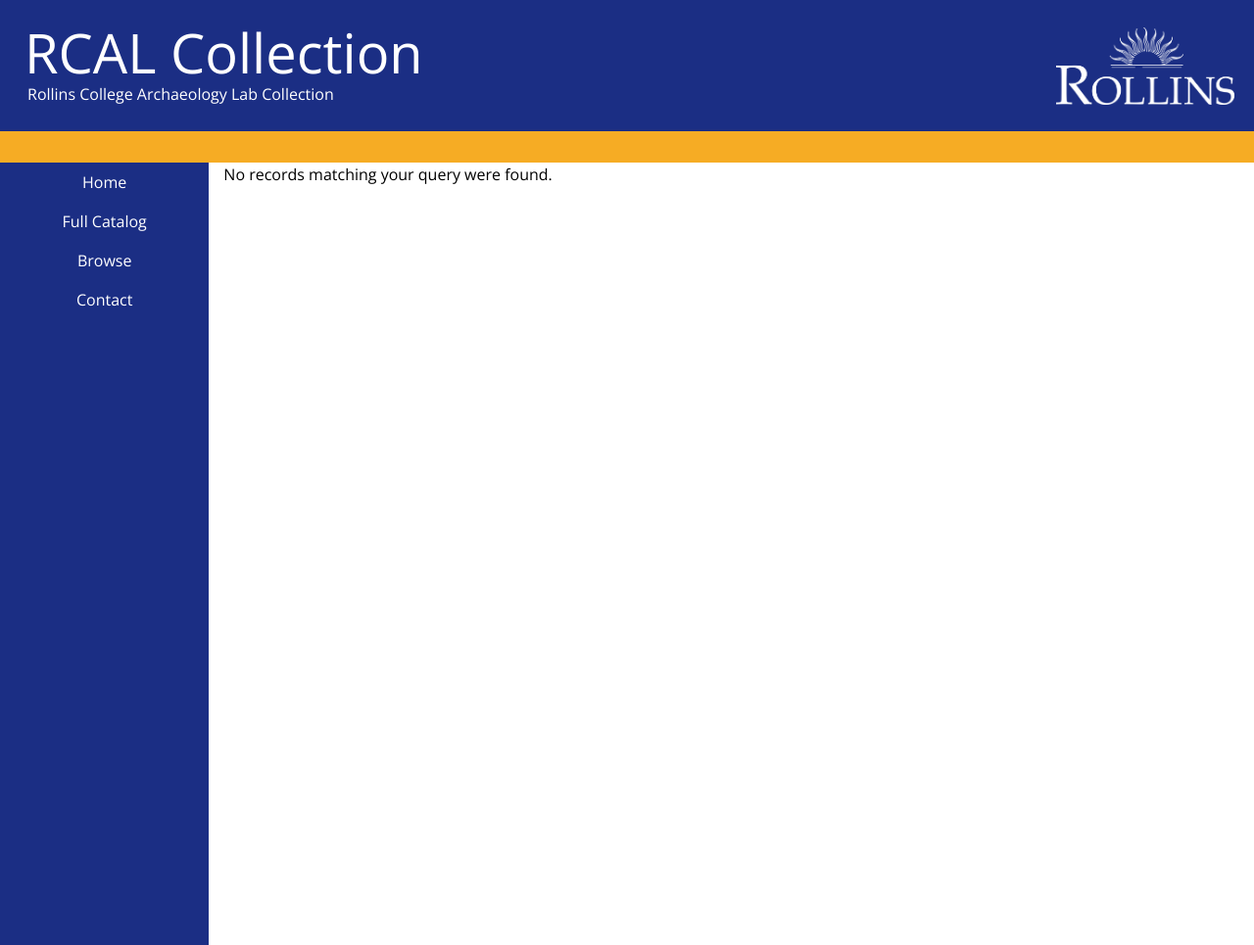
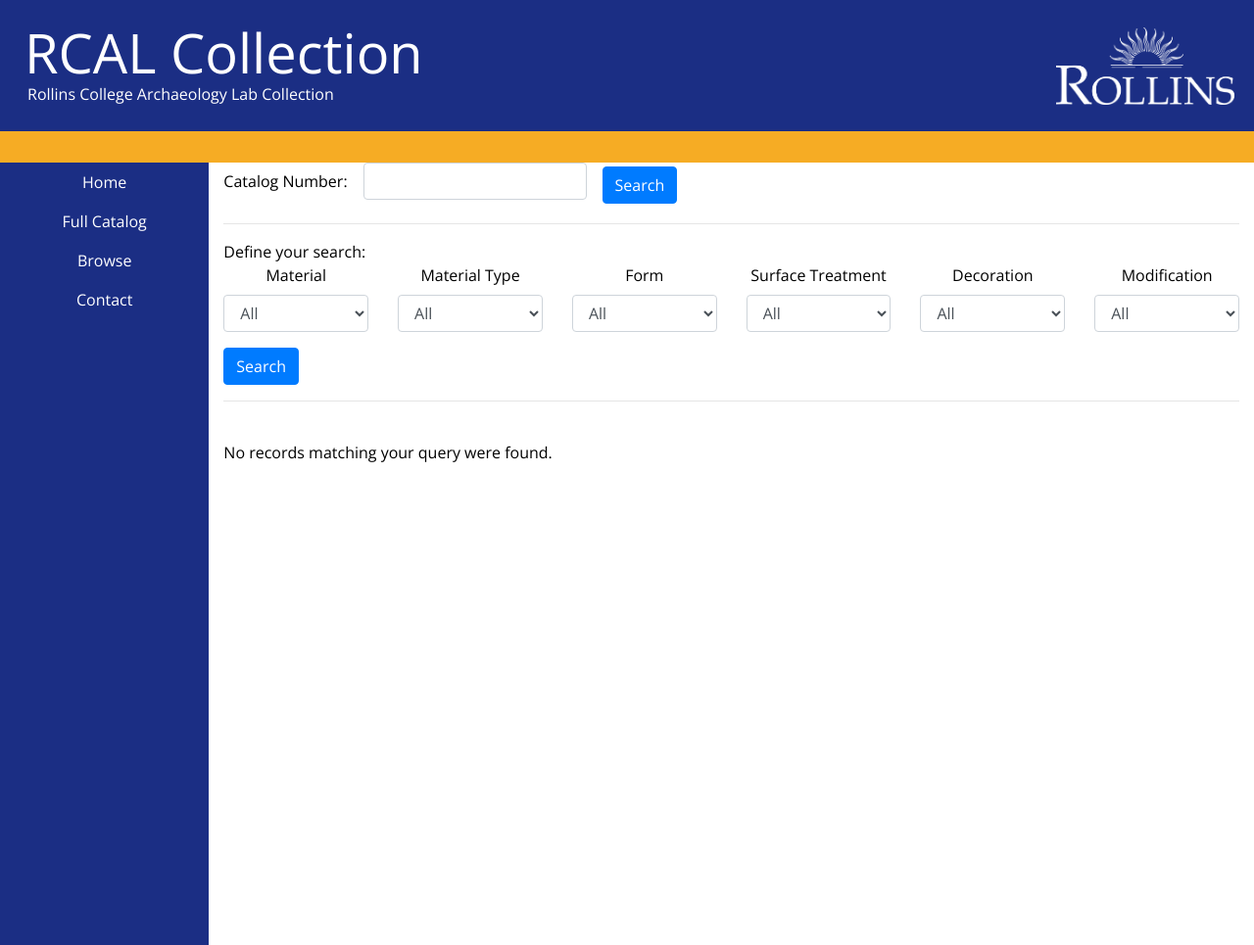
Before and after one commit to AADeLucia/cms-capstone-archae-catalog, a PHP site: page /browse.php in a window 1280 px wide. Shown: the top 965 px of the page at 98% size. Run offline with PHP 8.4, Linux system fonts and the light colour scheme; data that the repository does not hold is empty; some libraries are stand-ins or nearby versions.

Commit message:
added form mockup

```diff
--- a/browse.php
+++ b/browse.php
@@ -22,7 +22,84 @@
             </nav>
           </div>
           <div class="col" id="content_section">
+
+            <!-- Query form -->
+            <form class="form-inline">
+              <div class="form-group mb-2">
+                Catalog Number:
+              </div>
+              <div class="form-group mx-sm-3 mb-2">
+                <input type="text" class="form-control" id="catalog_number">
+              </div>
+                <button type="submit" class="btn btn-primary">Search</button>
+            </form>
+            <hr />
+            Define your search:
+            <form>
+              <div class="row align-items-center">
+                <div class="form-group col">
+                  <label for="material">Material</label>
+                  <select id="material" class="form-control">
+                    <option selected>All</option>
+                    <option>Pottery</option>
+                    <option>Charcoal</option>
+                  </select>
+                </div>
+                <div class="form-group col">
+                  <label for="material_type">Material Type</label>
+                  <select id="material_type" class="form-control">
+                    <option selected>All</option>
+                    <option>Bone Tempered</option>
+                    <option>Wood</option>
+                  </select>
+                </div>
+                <div class="form-group col">
+                  <label for="form">Form</label>
+                  <select id="form" class="form-control">
+                    <option selected>All</option>
+                    <option>Hammer</option>
+                    <option>Nail</option>
+                  </select>
+                </div>
+                <div class="form-group col">
+                  <label for="surface_treatment">Surface Treatment</label>
+                  <select id="surface_treatment" class="form-control">
+                    <option selected>All</option>
+                    <option>Stamped</option>
+                    <option>Plain</option>
+                  </select>
+                </div>
+                <div class="form-group col">
+                  <label for="decoration">Decoration</label>
+                  <select id="decoration" class="form-control">
+                    <option selected>All</option>
+                    <option>Painted Zoned</option>
+                    <option>Brushed</option>
+                  </select>
+                </div>
+                <div class="form-group col">
+                  <label for="modification">Modification</label>
+                  <select id="modification" class="form-control">
+                    <option selected>All</option>
+                    <option>Soot</option>
+                    <option>Residue</option>
+                  </select>
+                </div>
+              </div>
+              <div class="row align-items-center">
+                <div class="col">
+                  <button type="submit" class="btn btn-primary">Search</button>
+                </div>
+              </div>
+            </form>
+
+            <hr />
+            <br />
+
+
+            <!-- Show results -->
             <?php include 'browse_database.php';?>
+
           </div>
         </div>
     </div>
--- a/stylesheet.css
+++ b/stylesheet.css
@@ -119,3 +119,8 @@ ul.nav.flex-column{
 #catalog_picture {
   align-self: center;
 }
+
+/*** Forms ***/
+div.form-group.col {
+  text-align: center;
+}
```
